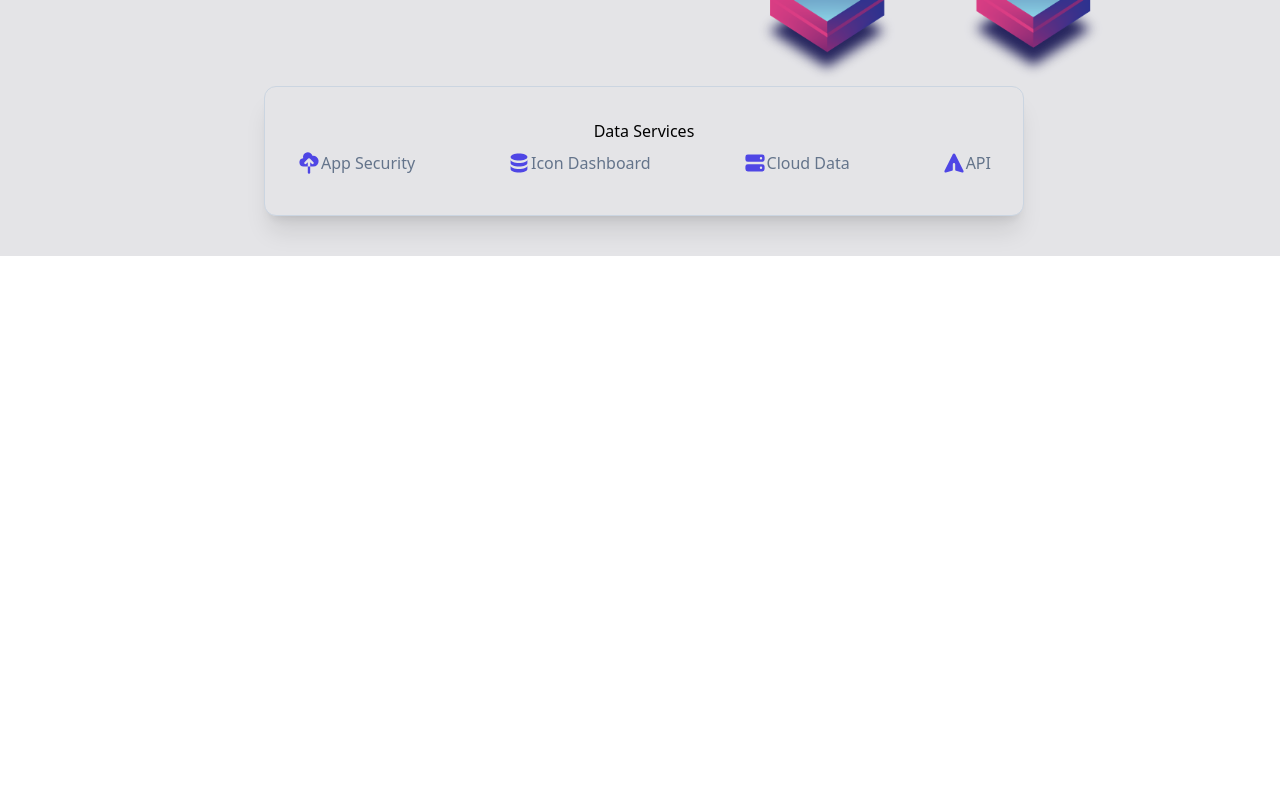
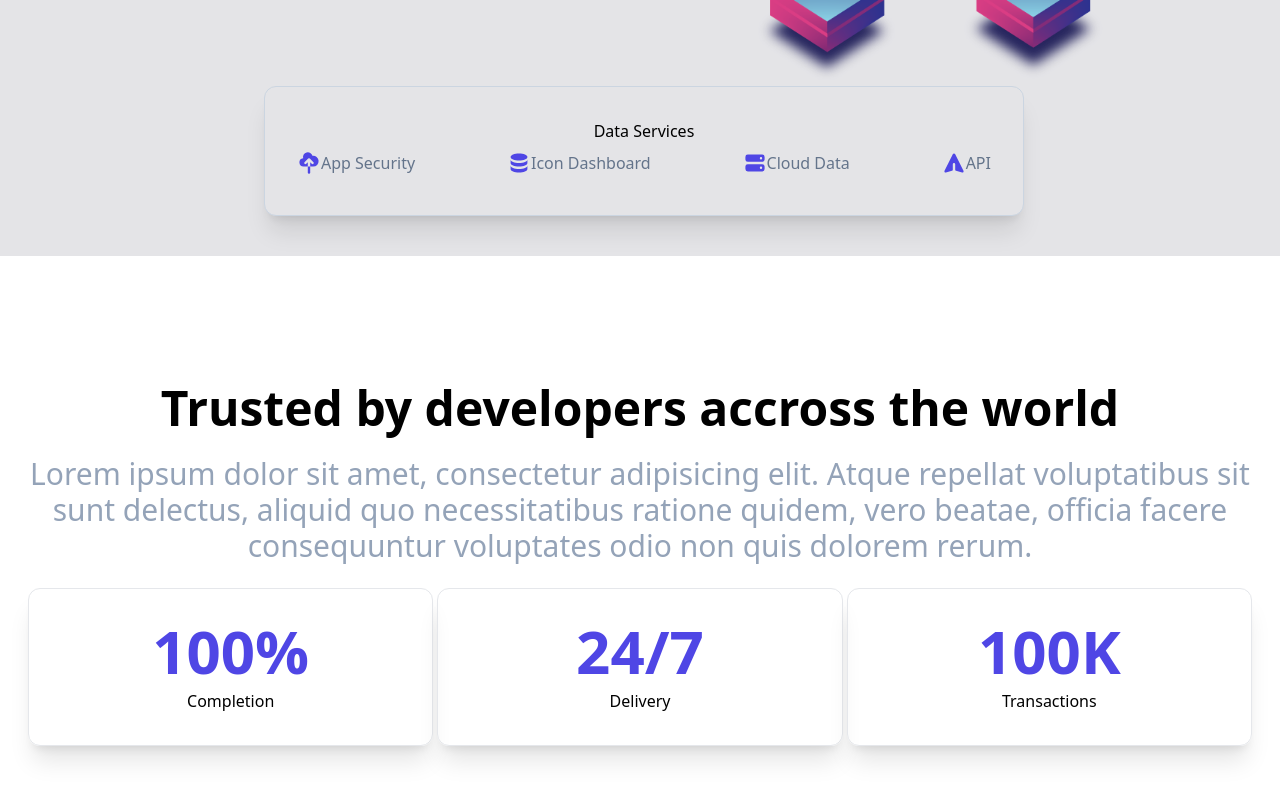
Before and after one commit to smitti24/cloud-management-app, a React (Create React App) app: page / in a window 1280 px wide. Shown: the part 544-1344 px from the top of the page. Before the commit the page ends 800 px from the top, so only its background shows below. Built offline with nearby package versions, Linux system fonts and the light colour scheme.

Commit message:
About section

```diff
--- a/src/App.js
+++ b/src/App.js
@@ -1,3 +1,4 @@
+import About from "./components/About";
 import Hero from "./components/Hero";
 import Navbar from "./components/Navbar";
 
@@ -6,6 +7,7 @@
     <>
       <Navbar />
       <Hero />
+      <About />
     </>
   );
 }
--- a/src/components/About.jsx
+++ b/src/components/About.jsx
@@ -0,0 +1,37 @@
+import React from "react";
+
+export default function About() {
+  return (
+    <div className="w-full my-32">
+      <div className="max-w-[1240px] mx-auto">
+        <div className="text-center ">
+          <h2 className="text-5xl font-bold">
+            Trusted by developers accross the world
+          </h2>
+          <p className="text-3xl py-6 text-slate-400">
+            Lorem ipsum dolor sit amet, consectetur adipisicing elit. Atque
+            repellat voluptatibus sit sunt delectus, aliquid quo necessitatibus
+            ratione quidem, vero beatae, officia facere consequuntur voluptates
+            odio non quis dolorem rerum.
+          </p>
+        </div>
+        <div className="grid md:grid-cols-3 gap-1 px-2 text-center">
+          <div className="border py-8 rounded-xl shadow-xl">
+            <p className="text-6xl font-bold text-indigo-600">100%</p>
+            <p className="text-grey-400  mt-2">Completion</p>
+          </div>
+
+          <div className="border py-8 rounded-xl shadow-xl">
+            <p className="text-6xl font-bold text-indigo-600">24/7</p>
+            <p className="text-grey-400  mt-2">Delivery</p>
+          </div>
+
+          <div className="border py-8 rounded-xl shadow-xl">
+            <p className="text-6xl font-bold text-indigo-600">100K</p>
+            <p className="text-grey-400  mt-2">Transactions</p>
+          </div>
+        </div>
+      </div>
+    </div>
+  );
+}
```
